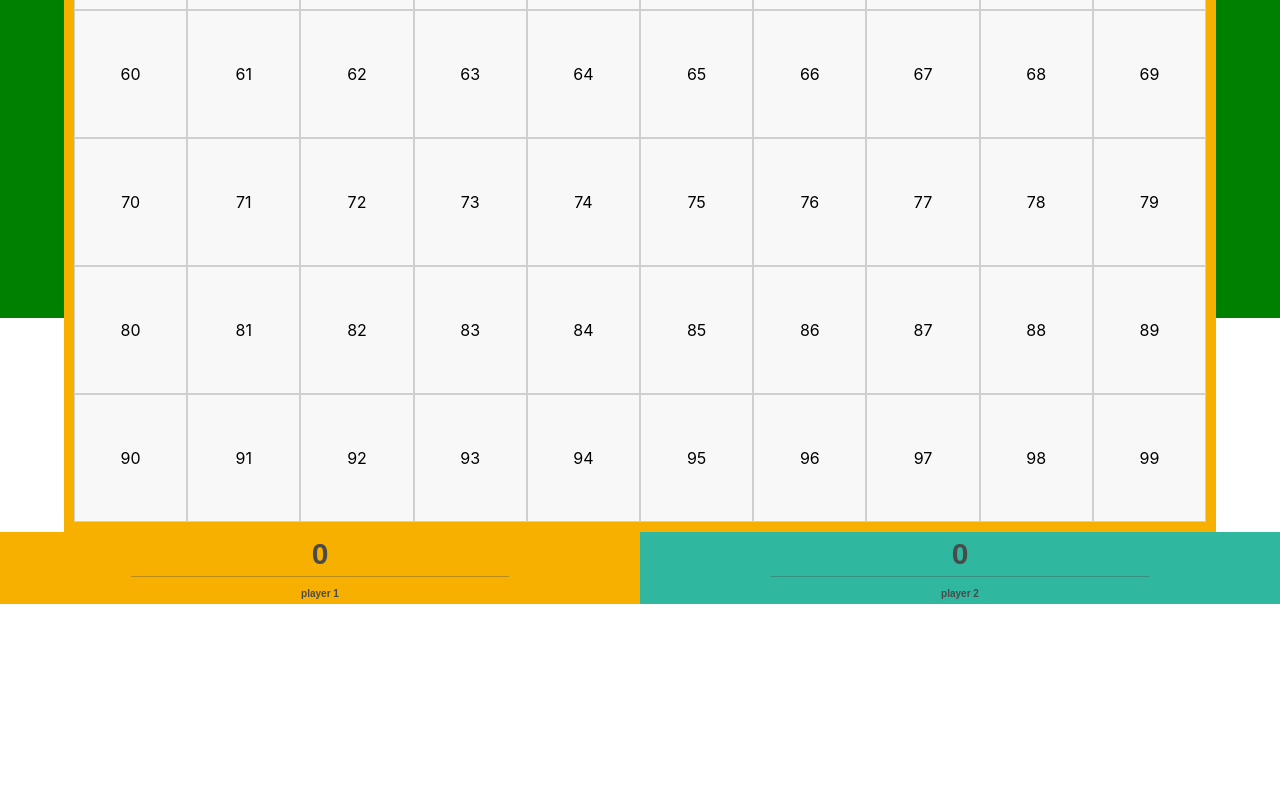
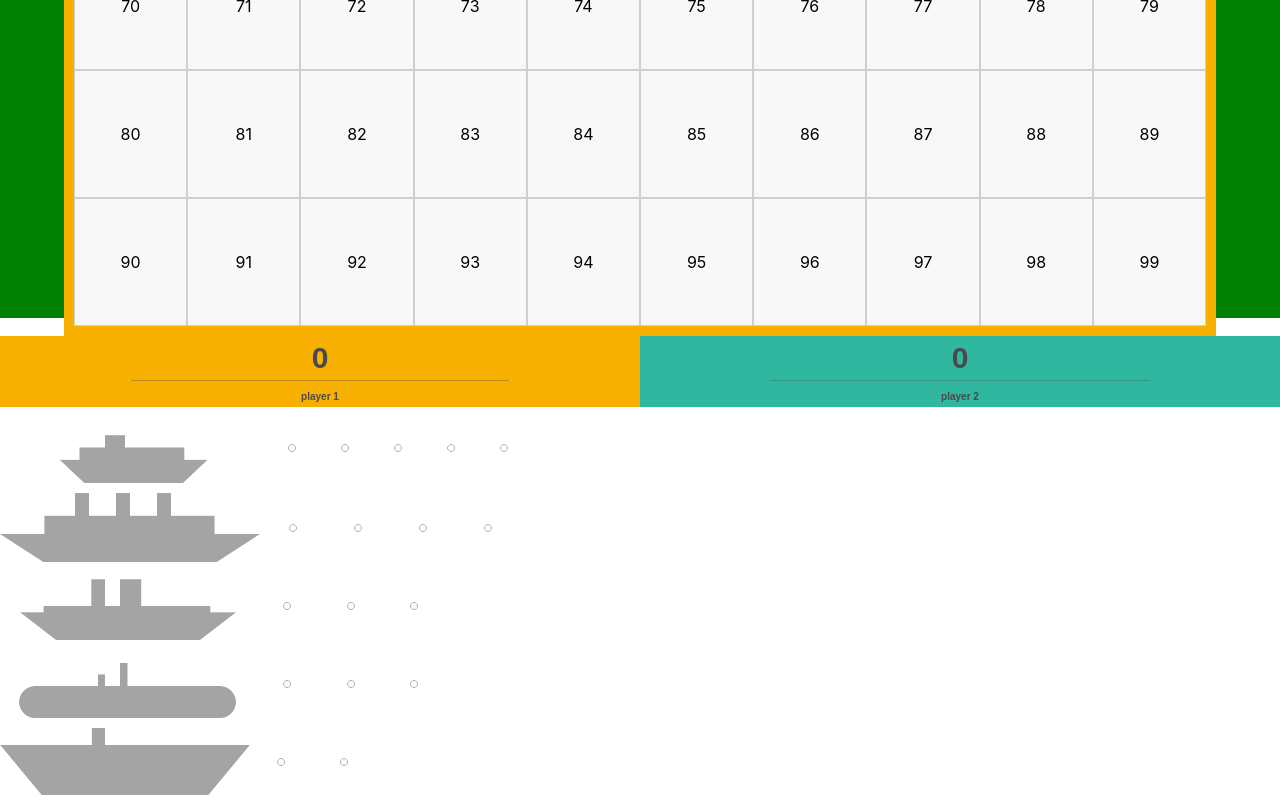
Before and after one commit to HashanWijesinghe/battleship, a React (Create React App) app: page / in a window 1280 px wide. Shown: the part 482-1282 px from the top of the page. Before the commit the page ends 1086 px from the top, so only its background shows below. Built offline with nearby package versions, Linux system fonts and the light colour scheme.

Commit message:
feat: add ship list

```diff
--- a/src/home/Home.tsx
+++ b/src/home/Home.tsx
@@ -14,11 +14,9 @@ const Container = styled.div`
 
   @media only screen and (min-width: 600px) {
     background-color: yellow;
-    /* flex-direction: row; */
   }
   @media only screen and (min-width: 768px) {
     background-color: green;
-    /* flex-direction: row; */
   }
 `;
 
@@ -32,6 +30,14 @@ const GridContainer = styled.div<{ flex?: number }>`
   width: 90%;
 `;
 
+const InfoContainer = styled.div<{ flex?: number }>`
+  display: flex;
+  flex: 1;
+  flex-direction: column;
+  width: 100%;
+  justify-content: flex-start;
+`;
+
 const ScoreBoardContainer = styled.div`
   display: flex;
   flex: 1;
@@ -39,7 +45,6 @@ const ScoreBoardContainer = styled.div`
   align-items: flex-start;
   flex-direction: row;
   width: 100%;
-  /* border-top: 1px solid red; */
 `;
 
 const Home = () => {
@@ -48,10 +53,12 @@ const Home = () => {
       <GridContainer flex={1}>
         <Grid />
       </GridContainer>
-      <ScoreBoardContainer>
-        <ScoreBoard />
-      </ScoreBoardContainer>
-      <ScoreBoardContainer>{/* <ShipList /> */}</ScoreBoardContainer>
+      <InfoContainer>
+        <ScoreBoardContainer>
+          <ScoreBoard />
+        </ScoreBoardContainer>
+        <ShipList />
+      </InfoContainer>
     </Container>
   );
 };
--- a/src/shared/enums.ts
+++ b/src/shared/enums.ts
@@ -1,9 +1,8 @@
-enum ShipTypes {
+/* eslint-disable import/prefer-default-export */
+export enum ShipTypes {
   Carrier = 'carrier',
   Battleship = 'battleship',
   Cruiser = 'cruiser',
   Submarine = 'submarine',
   Destroyer = 'destroyer',
 }
-
-export default { ShipTypes };
--- /dev/null
+++ b/src/shipList/ShipList.tsx
@@ -0,0 +1,47 @@
+import React, { FC, memo } from 'react';
+import styled from 'styled-components';
+import Aircraft from '../assets/Aircraft Shape.png';
+import Battleship from '../assets/Battleship Shape.png';
+import Carrier from '../assets/Carrier Shape.png';
+import Cruiser from '../assets/Cruiser Shape.png';
+import Submarine from '../assets/Submarine Shape.png';
+import ShipListItem from '../shipListItem/ShipListItem';
+import mock from '../mockData.json';
+
+const ShipTypes: { [x: string]: string } = {
+  battleship: Battleship,
+  carrier: Carrier,
+  cruiser: Cruiser,
+  submarine: Submarine,
+  destroyer: Aircraft,
+};
+
+const OuterContainer = styled.div`
+  display: flex;
+  flex: 1;
+  flex-direction: 'row';
+`;
+
+const ShipListContainer = styled.div`
+  display: flex;
+  flex-direction: column;
+  flex: 0.5;
+  align-items: flex-start;
+  justify-content: flex-start;
+`;
+
+const ShipList: FC = (): JSX.Element => {
+  return (
+    <OuterContainer>
+      <ShipListContainer>
+        {Object.entries(mock.shipTypes as { [x: string]: any }).map(
+          ([key, value]) => (
+            <ShipListItem ship={ShipTypes[key]} hits={0} maxHits={value.size} />
+          )
+        )}
+      </ShipListContainer>
+    </OuterContainer>
+  );
+};
+
+export default memo(ShipList);
--- /dev/null
+++ b/src/shipListItem/ShipListItem.tsx
@@ -0,0 +1,65 @@
+import { FC, memo } from 'react';
+import styled from 'styled-components';
+import HitSmall from '../assets/Hit small.png';
+import MissSmall from '../assets/Miss small.png';
+
+interface ShipListItemProps {
+  ship: string;
+  hits?: number;
+  maxHits?: number;
+}
+
+const Row = styled.div`
+  display: flex;
+  flex: 1;
+  background-color: white;
+  flex-direction: row;
+  margin-bottom: 5px;
+  margin-top: 5px;
+`;
+
+const Column = styled.div`
+  display: flex;
+  flex: 1;
+  flex-direction: column;
+`;
+
+const HitIndicatorContainer = styled.div`
+  flex: 0.25;
+  display: flex;
+  justify-content: center;
+  align-items: center;
+`;
+
+const ShipListItem: FC<ShipListItemProps> = ({
+  hits = 0,
+  maxHits = 0,
+  ship,
+}) => {
+  return (
+    <Row>
+      <Column>
+        <img src={ship} alt="shipImage" width="100%" />
+      </Column>
+      <Column>
+        <Row>
+          {Array(maxHits)
+            .fill(0)
+            .map((_item, index) => {
+              return (
+                <HitIndicatorContainer>
+                  {index + 1 <= hits ? (
+                    <img src={HitSmall} alt="hit-miss" width={10} />
+                  ) : (
+                    <img src={MissSmall} alt="hit-miss" width={10} />
+                  )}
+                </HitIndicatorContainer>
+              );
+            })}
+        </Row>
+      </Column>
+    </Row>
+  );
+};
+
+export default memo(ShipListItem);
```
Also changed, not shown: src/styles/images.ts (added, +11 -0 lines).
